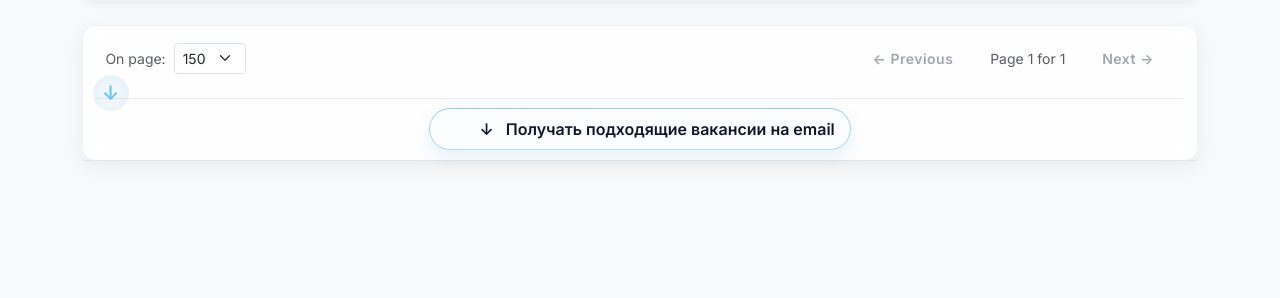
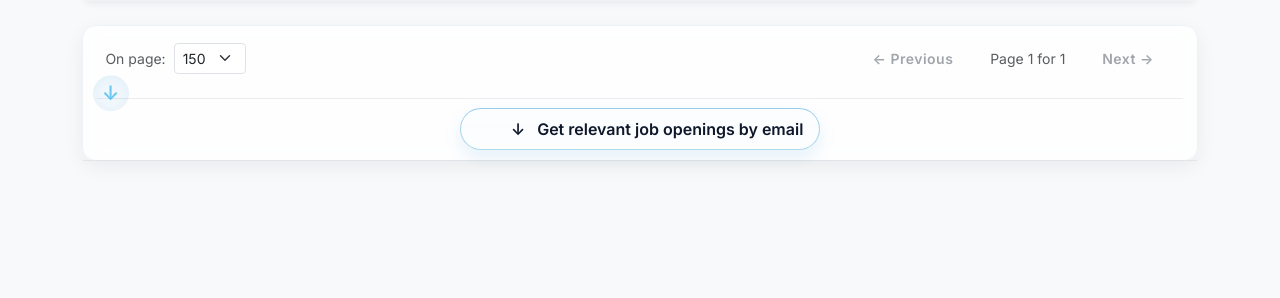
Before and after one commit to vanguar/globaljobhunter, a Python web app: template templates/results.html in a window 1280 px wide. Shown: the part 720-1018 px from the top of the page. Run offline with Jinja, Linux system fonts and the light colour scheme; the template is opened without the code that fills it, so the values that code supplies are empty; some libraries are stand-ins or nearby versions.

Commit message:
Фиксируем напоминание о подписке_01/10/2025

```diff
--- a/static/i18n/en.json
+++ b/static/i18n/en.json
@@ -425,6 +425,7 @@
   "← Назад": "← Previous",
   "Вперёд →": "Next →",
   "Страница": "Page",
-  "из": "for"
+  "из": "for",
+  "Получать подходящие вакансии на email": "Get relevant job openings by email"
 
 }
--- a/static/i18n/uk.json
+++ b/static/i18n/uk.json
@@ -424,6 +424,7 @@
 "← Назад": "← Назад",
 "Вперёд →": "Вперед →",
 "Страница": "Сторінка",
-"из": "з"
+"из": "з",
+"Получать подходящие вакансии на email": "Отримувати відповідні вакансії на email"
 
 }
--- a/templates/results.html
+++ b/templates/results.html
@@ -140,7 +140,7 @@
             <div id="pager-subscribe" class="w-100 mt-2 pt-2 border-top">
             <button id="pager-subscribe-btn" type="button" class="pager-nudge-btn" aria-label="Перейти к подписке на вакансии">
                 <span class="nudge-arrow" aria-hidden="true">↓</span>
-                <span class="nudge-text">Получать подходящие вакансии на email</span>
+                <span class="nudge-text" data-i18n="Получать подходящие вакансии на email">Получать подходящие вакансии на email</span>
             </button>
             </div>
             <!-- ↑↑↑ /NUDGE ↑↑↑ -->
```
